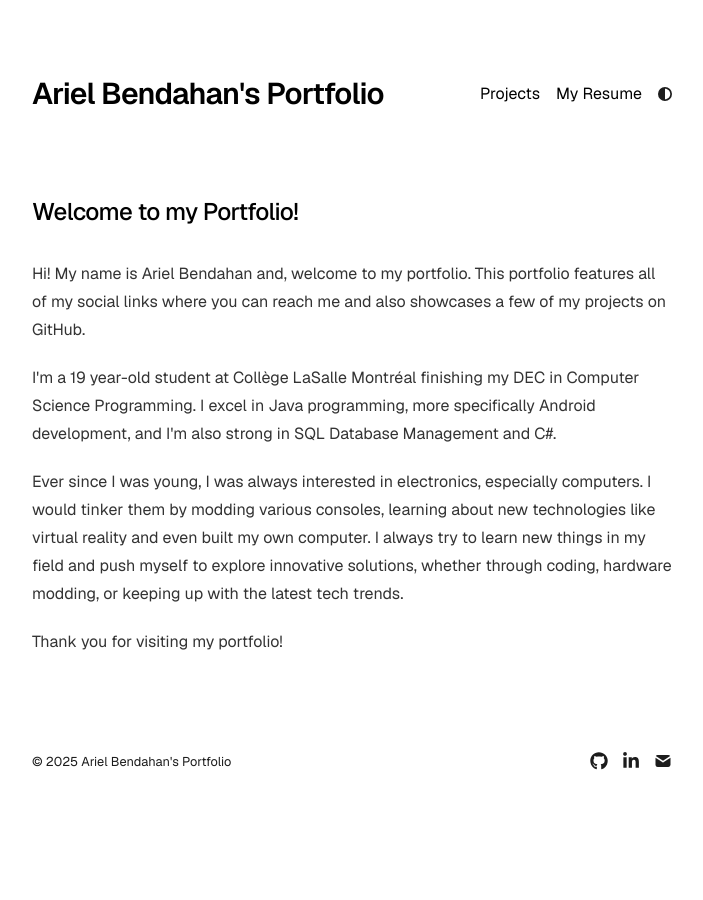
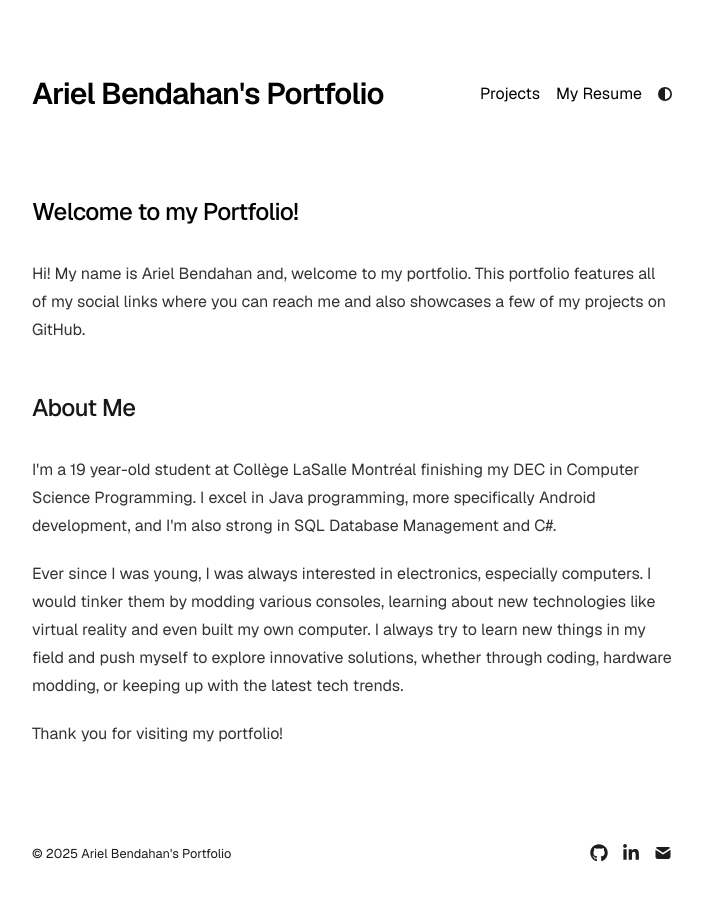
Before and after one commit to arielbendahan/vercel-portfolio, a Next.js app: page / in a window 1280 px wide. Shown: the top 900 px of the page, without its empty margins (288-991 px from the left). Built offline with nearby package versions, Linux system fonts and the light colour scheme.

Commit message:
Update page.tsx

```diff
--- a/app/page.tsx
+++ b/app/page.tsx
@@ -24,6 +24,11 @@ export default function Page() {
           This portfolio features all of my social links where you can reach me
           and also showcases a few of my projects on GitHub.
         </p>
+
+        <h2 className="mb-8 text-2xl font-medium tracking-tight">
+          About Me
+        </h2>
+
         <p>
           I'm a 19 year-old student at Collège LaSalle Montréal finishing my DEC in Computer Science Programming.
           I excel in Java programming, more specifically Android development, and I'm also strong in SQL Database Management and C#.
```
